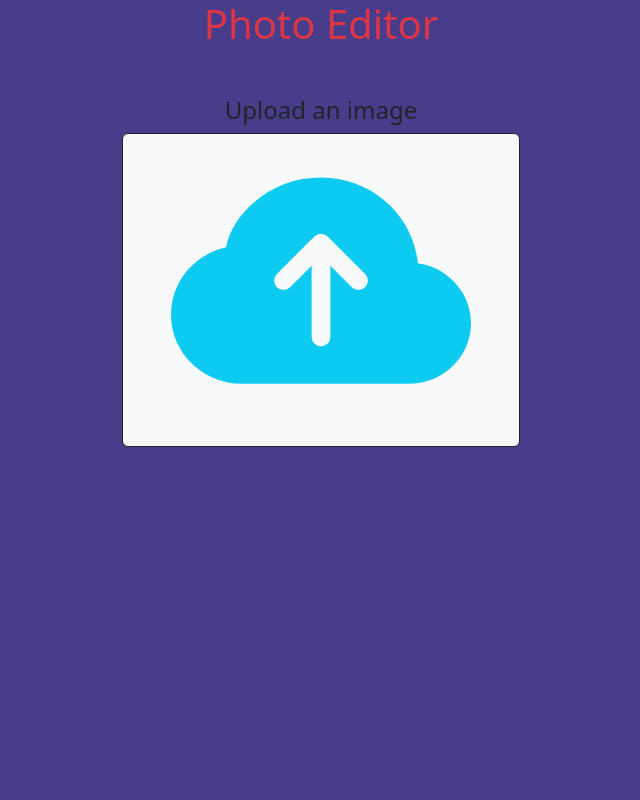
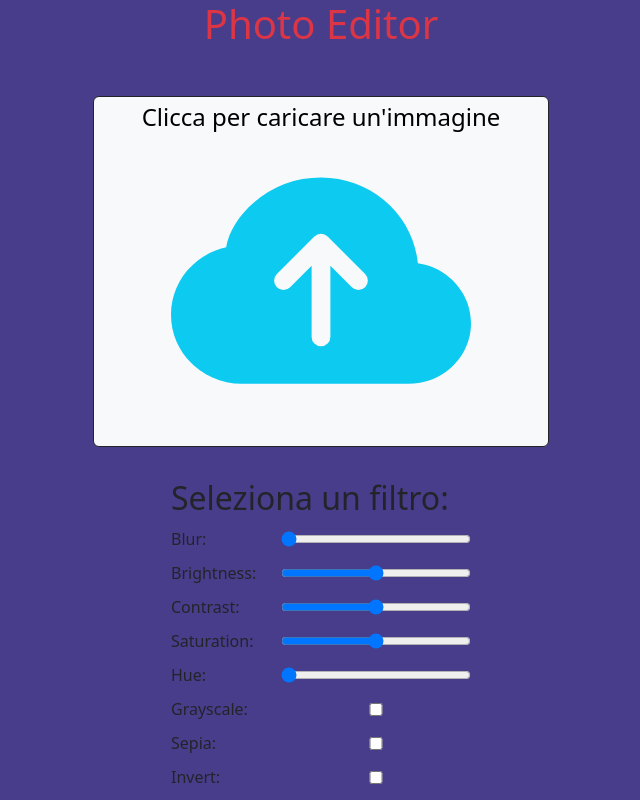
Before and after one commit to MarcoInchingoli89/js-filter, a plain HTML site: page index.html in a window 1280 px wide. Shown: the whole page, without its empty margins (319-959 px from the left). Drawn offline with nearby package versions, Linux system fonts and the light colour scheme.

Commit message:
Add Filters

```diff
--- a/assets/css/style.css
+++ b/assets/css/style.css
@@ -2,6 +2,33 @@
     background-color: darkslateblue;
 }
 
-.container_button {
-    width: 650px;
+.content {
+    display: flex;
+    flex-wrap: wrap;
+    justify-content: space-between;
+    margin-top: 30px;
 }
+
+.filters {
+    width: 300px;
+    margin-top: 2rem;
+}
+
+.filters h2 {
+    margin-bottom: 10px;
+}
+
+.filter {
+    display: flex;
+    align-items: center;
+    margin-bottom: 10px;
+}
+
+.filter label {
+    width: 100px;
+    margin-right: 10px;
+}
+
+.filter input {
+    flex-grow: 1;
+}
--- a/assets/js/main.js
+++ b/assets/js/main.js
@@ -20,6 +20,41 @@ function loadImage() {
                 image.classList.add('img-fluid');
                 image.style.maxWidth = '100%';
                 image.style.maxHeight = '80vh'; // Regolala in base alle tue esigenze
+                image.id = 'image-preview'; // Imposta l'ID dell'elemento immagine
+
+                const brightnessRange = document.getElementById("brightness-range");
+                const contrastRange = document.getElementById("contrast-range");
+                const saturationRange = document.getElementById("saturation-range");
+                const blurRange = document.getElementById("blur-range");
+                const grayscaleCheckbox = document.getElementById("grayscale-checkbox");
+                const sepiaCheckbox = document.getElementById("sepia-checkbox");
+                const invertCheckbox = document.getElementById("invert-checkbox");
+                const hueRange = document.getElementById("hue-range");
+                const imagePreview = document.getElementById("image-preview");
+
+                brightnessRange.addEventListener("input", applyFilters);
+                contrastRange.addEventListener("input", applyFilters);
+                saturationRange.addEventListener("input", applyFilters);
+                blurRange.addEventListener("input", applyFilters);
+                grayscaleCheckbox.addEventListener("change", applyFilters);
+                sepiaCheckbox.addEventListener("change", applyFilters);
+                invertCheckbox.addEventListener("change", applyFilters);
+                hueRange.addEventListener("input", applyFilters);
+
+                function applyFilters() {
+                    console.log('Sto applicando')
+                    imagePreview.style.filter = `
+                    brightness(${brightnessRange.value}%)
+                    contrast(${contrastRange.value}%)
+                    saturate(${saturationRange.value}%)
+                    blur(${blurRange.value}px)
+                    grayscale(${grayscaleCheckbox.checked ? 1 : 0})
+                    sepia(${sepiaCheckbox.checked ? 1 : 0})
+                    invert(${invertCheckbox.checked ? 1 : 0})
+                    hue-rotate(${hueRange.value}deg)
+                  `;
+                }
+
             };
 
         };
--- a/index.html
+++ b/index.html
@@ -16,9 +16,10 @@
     <h1 class="text-center text-danger mb-5">Photo Editor</h1>
     <div class="container-fluid
     d-flex justify-content-center align-items-center flex-column">
-        <h4>Upload an image</h4>
-        <div class="container_button d-flex justify-content-center">
+        <div id="container-button" class="d-flex justify-content-center">
             <button type="button" class="btn btn-light px-5 border border-dark" onclick="loadImage()">
+
+                <h4>Clicca per caricare un'immagine</h4>
 
                 <svg xmlns="http://www.w3.org/2000/svg" width="300" fill="currentColor"
                     class="bi bi-cloud-arrow-up-fill text-info" viewBox="0 0 16 16">
@@ -28,9 +29,42 @@
 
             </button>
         </div>
+        <div class="filters">
+            <h2>Seleziona un filtro:</h2>
+            <div class="filter">
+                <label for="blur-range">Blur:</label>
+                <input id="blur-range" type="range" min="0" max="10" step="0.1" value="0" oninput="applyFilters()">
+            </div>
+            <div class="filter">
+                <label for="brightness-range">Brightness:</label>
+                <input id="brightness-range" type="range" min="0" max="200" value="100" oninput="applyFilters()">
+            </div>
+            <div class="filter">
+                <label for="contrast-range">Contrast:</label>
+                <input id="contrast-range" type="range" min="0" max="200" value="100" oninput="applyFilters()">
+            </div>
+            <div class="filter">
+                <label for="saturation-range">Saturation:</label>
+                <input id="saturation-range" type="range" min="0" max="200" value="100" oninput="applyFilters()">
+            </div>
+            <div class="filter">
+                <label for="hue-range">Hue:</label>
+                <input id="hue-range" type="range" min="0" max="360" value="0" oninput="applyFilters()">
+            </div>
+            <div class="filter">
+                <label for="grayscale-checkbox">Grayscale:</label>
+                <input id="grayscale-checkbox" type="checkbox" onchange="applyFilters()">
+            </div>
+            <div class="filter">
+                <label for="sepia-checkbox">Sepia:</label>
+                <input id="sepia-checkbox" type="checkbox" onchange="applyFilters()">
+            </div>
+            <div class="filter">
+                <label for="invert-checkbox">Invert:</label>
+                <input id="invert-checkbox" type="checkbox" onchange="applyFilters()">
+            </div>
+        </div>
     </div>
-
-
 
 
 
```
